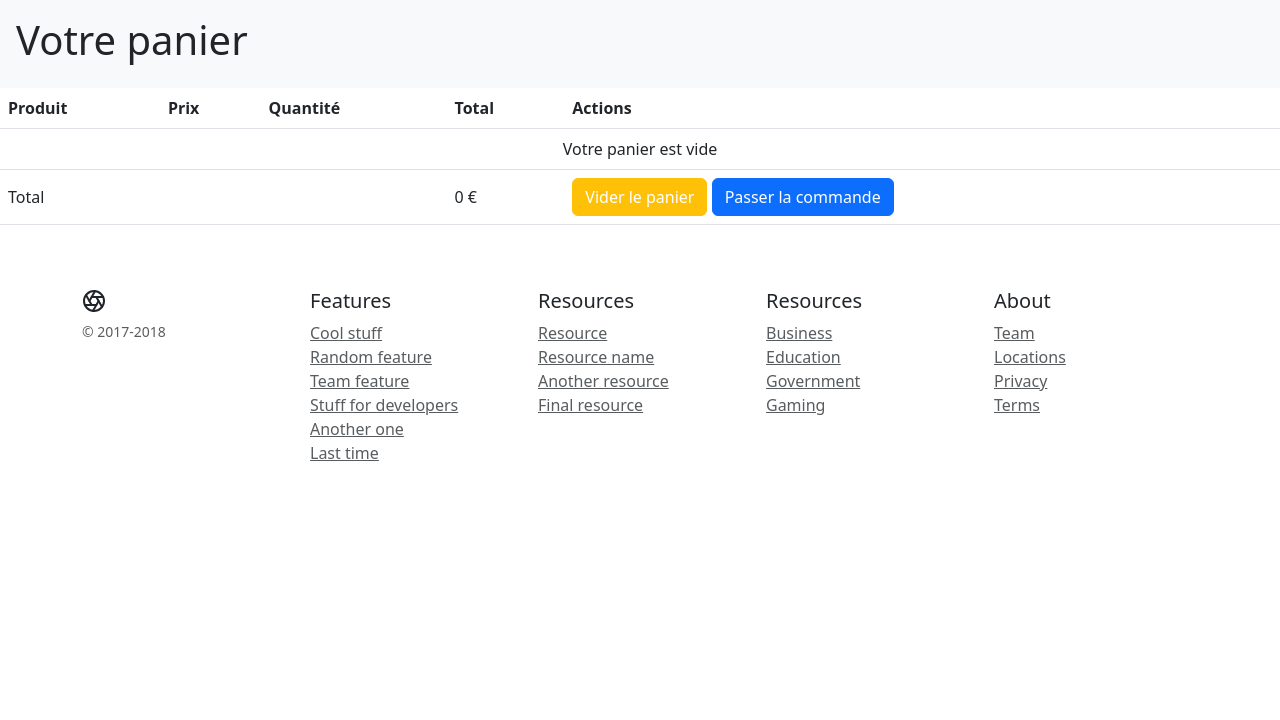
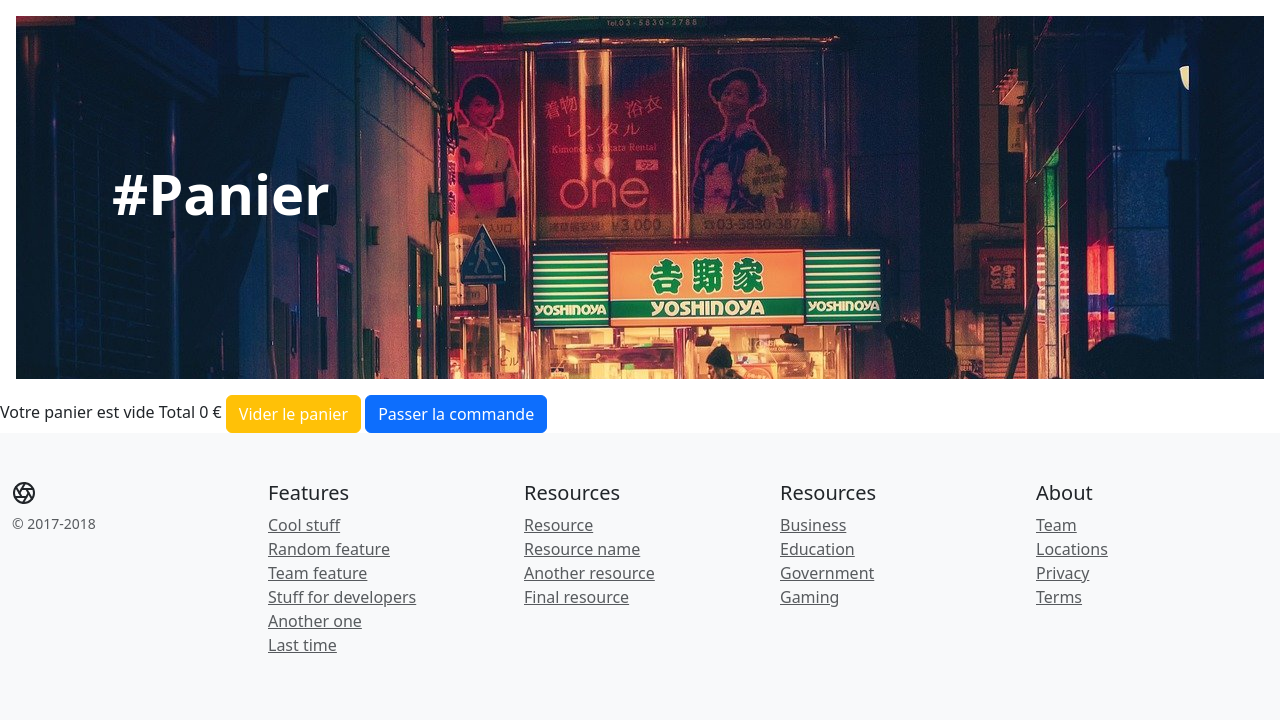
Before and after one commit to B3n-J1/addToCard, a Symfony app: template templates/cart/index.html.twig in a window 1280 px wide. Shown: the part 56-776 px from the top of the page. Run offline with Twig, Linux system fonts and the light colour scheme; the template is opened without the code that fills it, so the values that code supplies are empty; some libraries are stand-ins or nearby versions.

Commit message:
:art: Cart & details

```diff
--- a/templates/_partials/_footer.html.twig
+++ b/templates/_partials/_footer.html.twig
@@ -1,4 +1,4 @@
-<footer class="container dark py-5">
+<footer class="container-fluid bg-light py-5">
       <div class="row">
         <div class="col-12 col-md">
           <svg xmlns="http://www.w3.org/2000/svg" width="24" height="24" viewBox="0 0 24 24" fill="none" stroke="currentColor" stroke-width="2" stroke-linecap="round" stroke-linejoin="round" class="d-block mb-2"><circle cx="12" cy="12" r="10"></circle><line x1="14.31" y1="8" x2="20.05" y2="17.94"></line><line x1="9.69" y1="8" x2="21.17" y2="8"></line><line x1="7.38" y1="12" x2="13.12" y2="2.06"></line><line x1="9.69" y1="16" x2="3.95" y2="6.06"></line><line x1="14.31" y1="16" x2="2.83" y2="16"></line><line x1="16.62" y1="12" x2="10.88" y2="21.94"></line></svg>
--- a/templates/cart/index.html.twig
+++ b/templates/cart/index.html.twig
@@ -3,11 +3,48 @@
 {% block title %}Votre panier{% endblock %}
 
 {% block body %}
-    <section class="bg-light p-3">
-        <h1>Votre panier</h1>
-    </section>
+    <div class="position-relative overflow-hidden p-3 p-md-5 m-md-3" style="background-image: url('/assets/images/details.jpg');">
+        <div class="col-md-5 p-lg-5 my-5" >
+            <h1 class="display-4 fw-bold text-white">#Panier</h1>
+        </div>
+    </div>
+    {% for element in cartData %}
+        <div class ="row mx-auto">
+            <div class="col-8">
+                <div class="d-flex align-items-center">
+                    <a href="{{path("cart_delete", {id: element.product.id})}}" style="text-decoration: none;">
+                        <svg xmlns="http://www.w3.org/2000/svg" fill="none" viewBox="0 0 24 24" stroke-width="1.5" stroke="red" width="30px" height="30px">
+                            <path stroke-linecap="round" stroke-linejoin="round" d="M6 18L18 6M6 6l12 12" />
+                        </svg>
+                    </a>
+                    <div class="ms-md-5 ms-sm-2">
+                        <img height="100px" src="{{ asset('assets/images/defaultCard.jpg')}}" alt="">
+                    </div>
+                    <div class="ms-md-5 ms-sm-2">
+                        <p class="fs-3 fw-bold">{{ element.product.name}}</p>
+                    </div>
+                    <div class="border border-warning ms-md-5 ms-sm-2" style="height: 60px; width:150px;">
+                        <div class="d-flex justify-content-around align-items-center">
+                            <a href="{{path("cart_remove", {id: element.product.id})}}" style="text-decoration: none;">
+                                <svg xmlns="http://www.w3.org/2000/svg" fill="none" viewBox="0 0 24 24" stroke-width="1.5" stroke="currentColor" width="50px" height="50px" >
+                                    <path stroke-linecap="round" stroke-linejoin="round" d="M15.75 19.5L8.25 12l7.5-7.5" />
+                                </svg>
+                            </a>
+                            <p class="fs-3 fw-bold mt-1">{{ element.quantity }} </p>
+                            <a href="{{path("cart_add", {id: element.product.id})}}" style="text-decoration: none;">
+                                <svg xmlns="http://www.w3.org/2000/svg" fill="none" viewBox="0 0 24 24" stroke-width="1.5" stroke="currentColor" width="50px" height="50px">
+                                    <path stroke-linecap="round" stroke-linejoin="round" d="M8.25 4.5l7.5 7.5-7.5 7.5" />
+                                </svg>
+                            </a>
+                        </div>
+                    </div>
+                    <p class="ms-md-5 ms-sm-2 fs-3 fw-bold mt-1 text-secondary">
+                        {{ element.quantity * (element.product.price / 100) }} €
+                    </p>
+                </div>
+            </div>
 
-    <table class="table">
+    {# <table class="table">
         <thead>
             <tr>
                 <th>Produit</th>
@@ -17,9 +54,8 @@
                 <th>Actions</th>
             </tr>
         </thead>
-        <tbody>
-            {% for element in cartData %}
-                <tr>
+        <tbody> #}
+                {# <tr>
                     <td>{{ element.product.name}}</td>
                     <td >{{ element.product.price /100 }} €</td>
                     <td>{{ element.quantity }}</td>
@@ -35,11 +71,12 @@
                             <i class="bi bi-cart-x"></i>
                         </a>
                     </td>
-                </tr>
+                </tr> #}
             {% else %}
                 <tr>
                     <td colspan="5" class="text-center">Votre panier est vide</td>
                 </tr>
+  </div>
             {% endfor %}
         </tbody>
         <tfoot>
--- a/templates/categories/list.html.twig
+++ b/templates/categories/list.html.twig
@@ -8,7 +8,7 @@
                 <h1 class="display-4 font-weight-normal">#{{category.name}}</h1>
                 </div>
             </div>
-            <div class="row my-md-3 pl-md-3">
+            <div class="row pl-md-3">
                 {% set status = false %}
                 {% for subcategory in subcategories %}
                     {% if status == false %}
--- a/templates/categories/sublist.html.twig
+++ b/templates/categories/sublist.html.twig
@@ -6,7 +6,9 @@
 
                 <div class="position-relative overflow-hidden p-3 p-md-5 m-md-3 text-center" style="background-image: url('/assets/images/main.jpg');">
                     <div class="col-md-5 p-lg-5 mx-auto my-5" >
-                    <h1 class="display-4 font-weight-normal">#{{category.name}}</h1>
+                        <a href="{{ path('categories_list', {slug: category.parent.slug})}}" style="text-decoration: none;">
+                            <h1 class="display-4 font-weight-normal text-secondary">#{{category.name}}</h1>
+                        </a>
                     </div>
                 </div>
             <div class="row mx-auto">
--- a/templates/products/details.html.twig
+++ b/templates/products/details.html.twig
@@ -51,7 +51,7 @@
                     {% elseif app.user %}
                         <p class="text-danger">Temporairement en rupture de stock</p>
                     {% else %}
-                        <p>Vous devez être connecté pour pouvoir commander</p>
+                        <p class="py-2 fs-4 text-warning fw-bold">Vous devez être connecté/inscrit pour pouvoir commander</p>
                     {% endif %}
             </div>
         </section>
```
